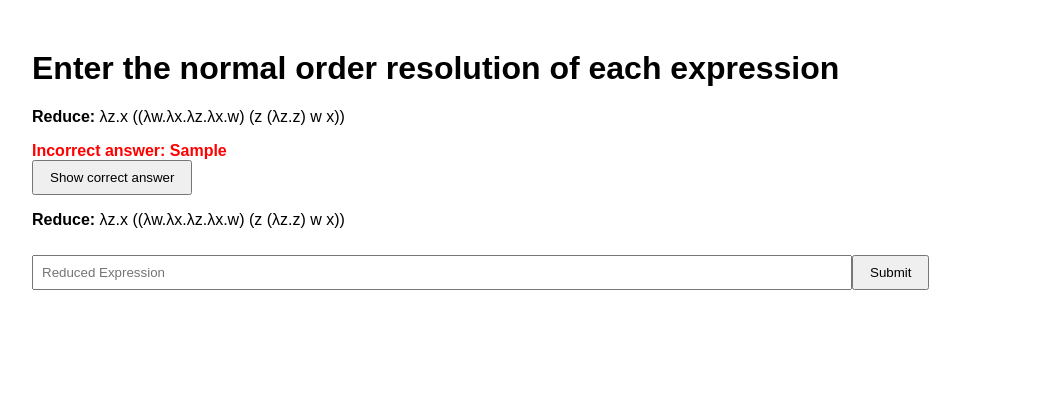
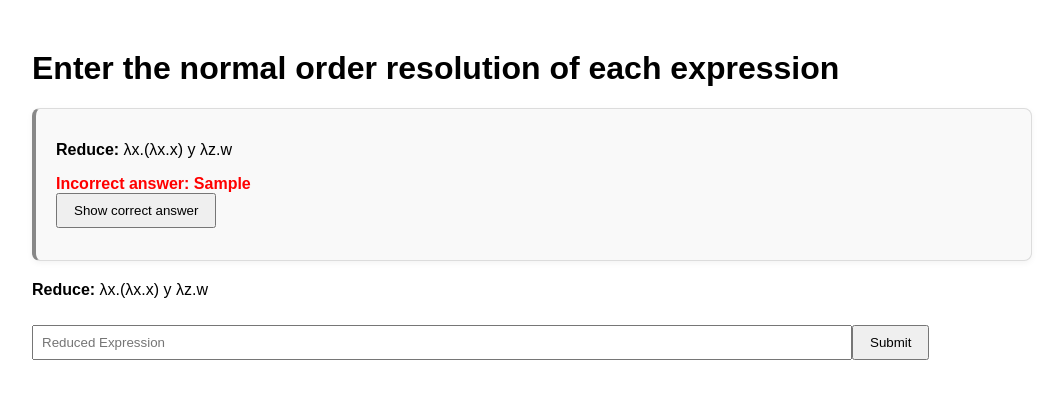
Before and after one commit to Dark-Hydra8/lambda-calculus-interactive-lesson, a React (Create React App) app: page / in a window 1280 px wide. Both pictures are taken after typing "Sample" into the empty fields and a click on the button "Submit". Shown: the top 398 px of the page, without its empty margins (108-1171 px from the left). Built offline with nearby package versions, Linux system fonts and the light colour scheme.

Commit message:
Add box around previous answers

```diff
--- a/src/App.tsx
+++ b/src/App.tsx
@@ -52,7 +52,7 @@ function new_question() : LambdaObject {
   let vari: Variable | null = null;
   let body: LambdaObject | null = null;
   do {
-    lambda = random_lambda(["w", "x", "y", "z"], 7);
+    lambda = random_lambda(["w", "x", "y", "z"], 2);
     let norm = lambda.norm_ord_redex();
     if (norm === null) {
 	    continue;
@@ -150,10 +150,12 @@ const App: React.FC = () => {
       <h1>Enter the normal order resolution of each expression</h1>
 
       {responses.map((res, idx) => (
-        <div key={idx}>
+        <div key={idx} className="response">
           <p><strong>Reduce:</strong> {res.lambdaExprStr}</p>
           <p>
-            {!res.isCorrect && (
+            {res.isCorrect ? (
+              <span className="correct">Correct! Answer: {res.correctAnswerStr}</span>
+            ) : (
               <>
                 <span className="incorrect"> Incorrect answer: {res.userAnswerStr}</span>
                 <br></br>
--- a/src/random_lambda.ts
+++ b/src/random_lambda.ts
@@ -21,8 +21,8 @@ export function random_lambda(variables: string[], depth: number = 10) : LambdaO
 			break;
 		case 2:
 			result = new Application(
-				random_lambda(variables, depth-1),
-				random_lambda(variables, depth-1)
+				random_lambda(variables, depth),
+				random_lambda(variables, depth)
 				);
 			break;
 		default:
--- a/src/styles.css
+++ b/src/styles.css
@@ -18,8 +18,11 @@ button {
 .response {
   margin-bottom: 20px;
   background: #f9f9f9;
-  padding: 10px;
-  border-left: 4px solid #ccc;
+  padding: 16px 20px;
+  border: 1px solid #dcdcdc;
+  border-left: 4px solid #888;
+  border-radius: 8px;
+  box-shadow: 0 2px 6px rgba(0, 0, 0, 0.05);
 }
 
 .incorrect {
@@ -27,6 +30,11 @@ button {
   font-weight: bold;
 }
 
+.correct {
+  color: #1a7f37;
+  font-weight: bold;
+}
+
 .question-block {
   margin-top: 20px;
 }
```
